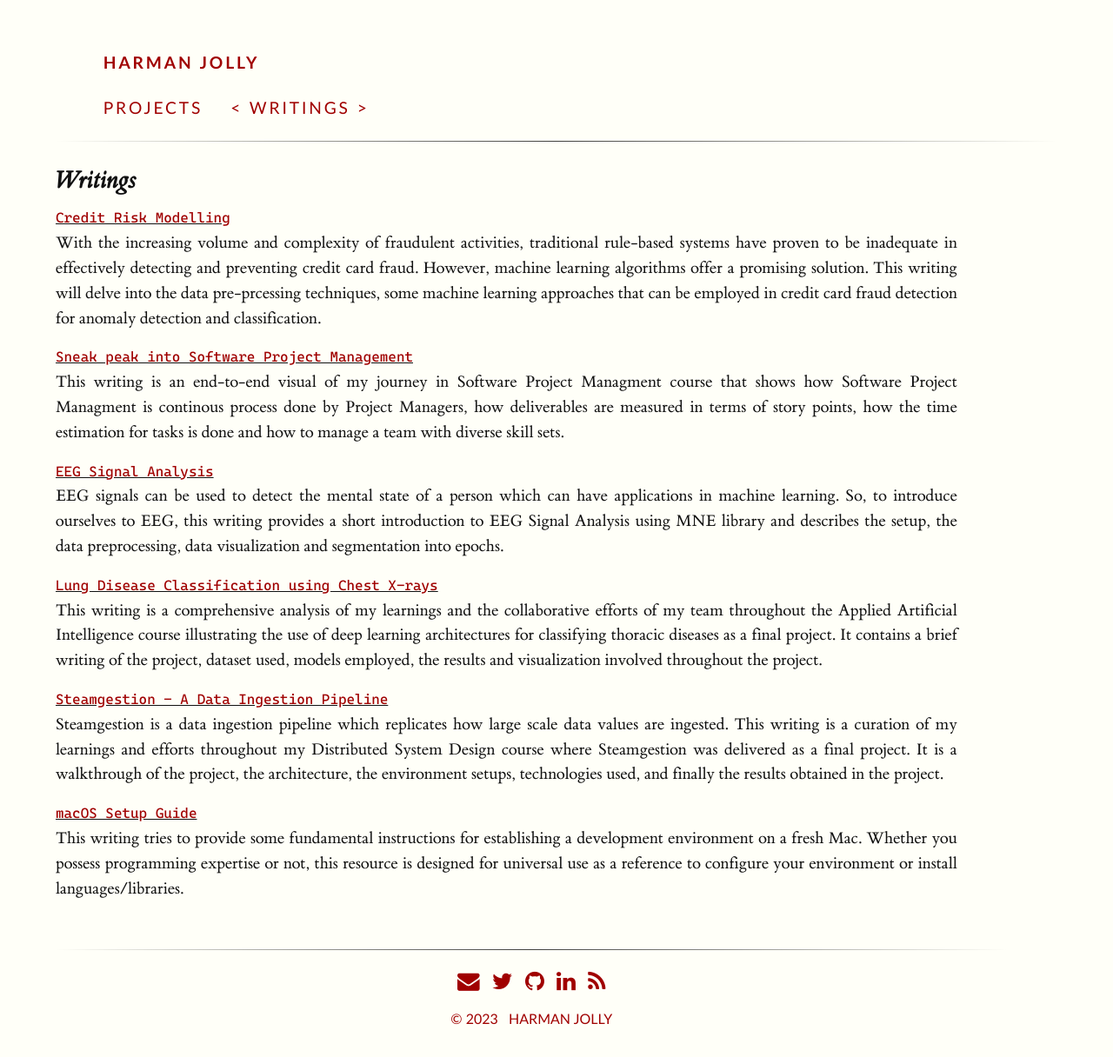
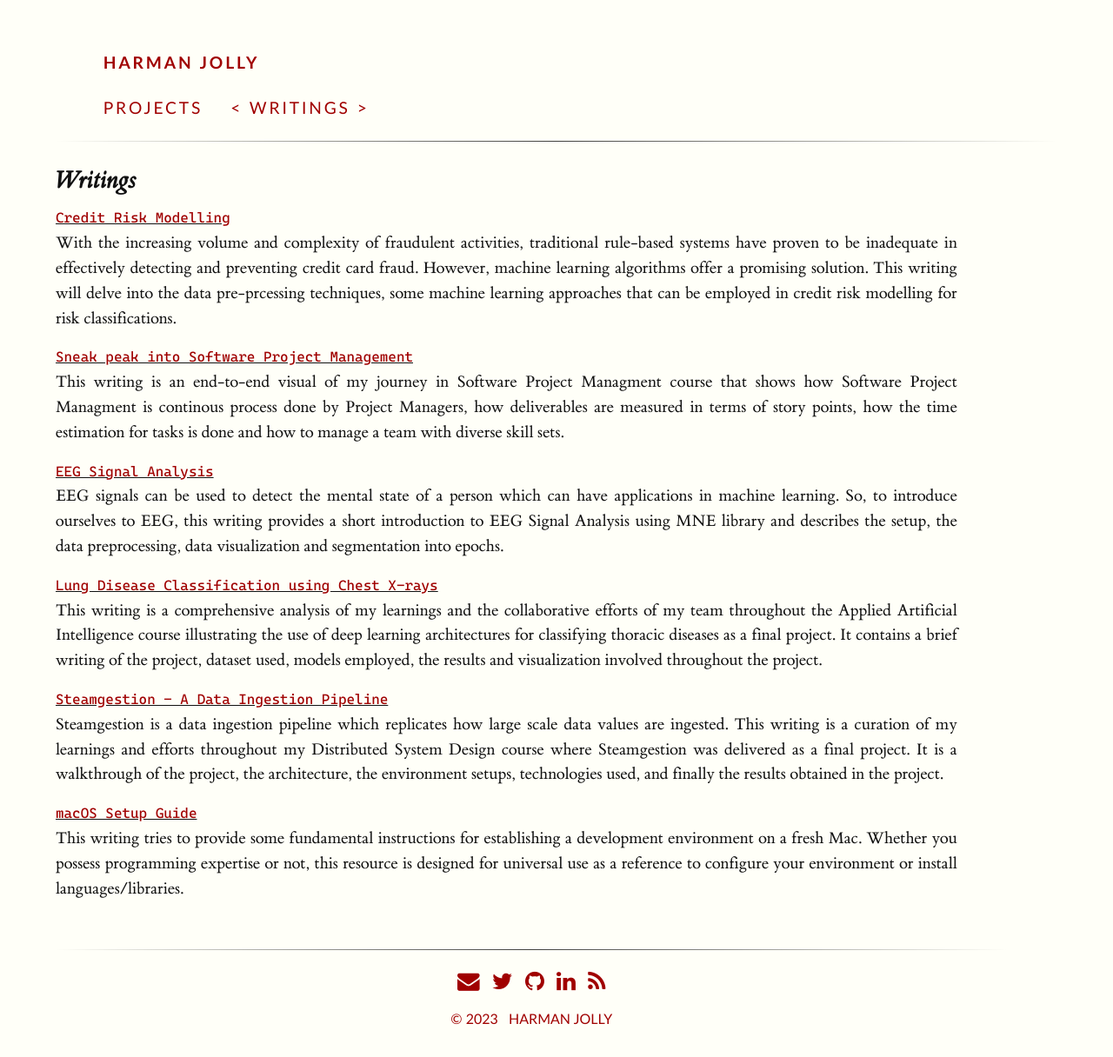
Before and after one commit to coderjolly/coderjolly.github.io, a Jekyll site: the page built from writings.md, in a window 1280 px wide. Shown: the whole page at 87% size. Built offline with Jekyll 4.4.1, drawn with Linux system fonts in a browser that asks for light colours; a style sheet for code colours, icons or effects is not loaded.

Commit message:
changed writings

```diff
--- a/writings.md
+++ b/writings.md
@@ -8,7 +8,7 @@ weight: 1
 ## Writings
 
 [``Credit Risk Modelling``](articles/23/credit-risk-modelling){:target="_blank"}<br/>
-With the increasing volume and complexity of fraudulent activities, traditional rule-based systems have proven to be inadequate in effectively detecting and preventing credit card fraud. However, machine learning algorithms offer a promising solution. This writing will delve into the data pre-prcessing techniques, some machine learning approaches that can be employed in credit card fraud detection for anomaly detection and classification.
+With the increasing volume and complexity of fraudulent activities, traditional rule-based systems have proven to be inadequate in effectively detecting and preventing credit card fraud. However, machine learning algorithms offer a promising solution. This writing will delve into the data pre-prcessing techniques, some machine learning approaches that can be employed in credit risk modelling for risk classifications.
 
 
 [``Sneak peak into Software Project Management``](articles/23/find-help){:target="_blank"}<br/>
```
